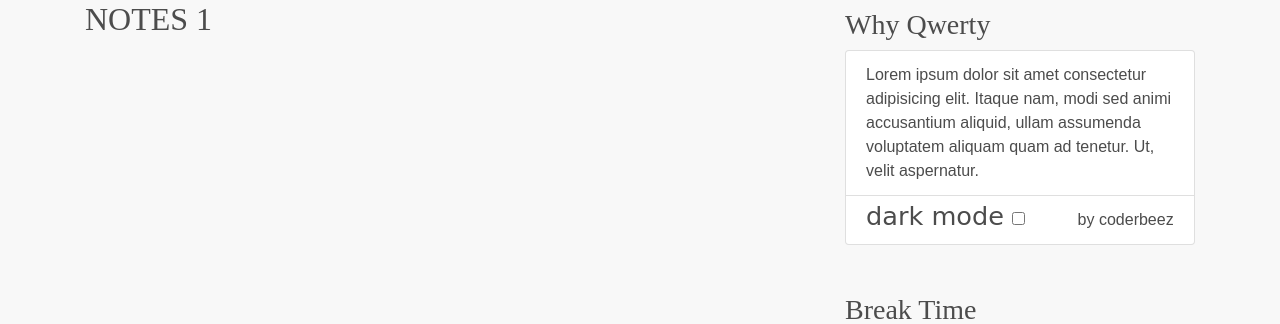
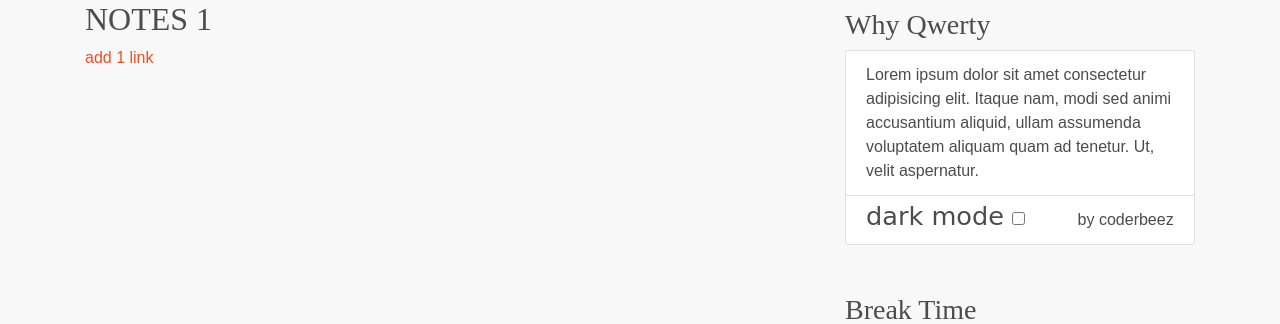
Before and after one commit to coderbeez/qwerty, a Flask app: page /notes/1 in a window 1280 px wide. Shown: the part 80-404 px from the top of the page. Run offline with Flask 2, Linux system fonts and the light colour scheme; data that the repository does not hold is empty; some libraries are stand-ins or nearby versions; some web fonts are replaced.

Commit message:
Add href to addnote with language parameter.

```diff
--- a/templates/notes.html
+++ b/templates/notes.html
@@ -2,7 +2,7 @@
 
 {% block content%}
 <h1>NOTES {{language}}</h1>
-
+<a href="{{ url_for('addnote', language=language) }}">add {{ language }} link</a>
 {% for group_topic in group_topics %}
 <!--WHAT: LEVEL 1 COLLAPSE - TOPIC-->
 <h2><button class="btn" type="button" data-toggle="collapse" data-target="#id{{group_topic._id}}" aria-expanded="false"
```
